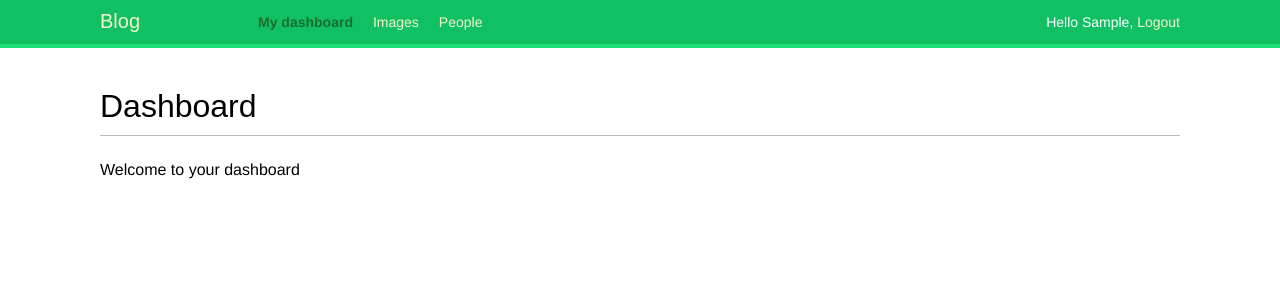
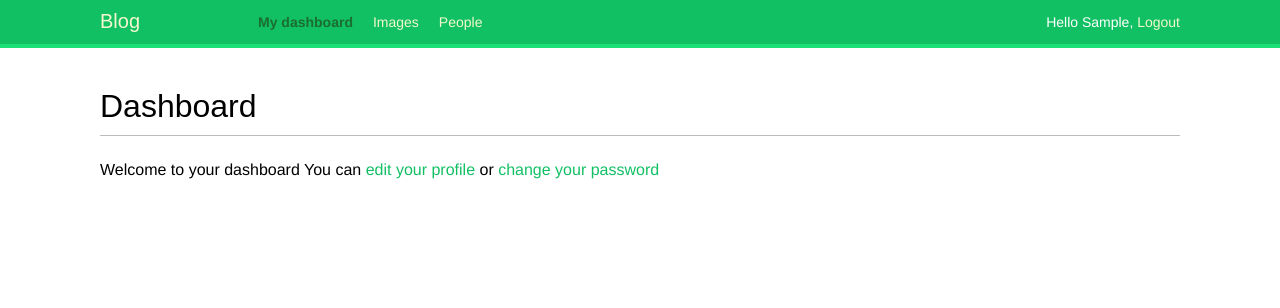
Before and after one commit to prace-prc/djangoPractice_2, a Django app: page /account/ in a window 1280 px wide. Shown: the top 308 px of the page. Run offline with Django 4.2, Linux system fonts and the light colour scheme; the visitor is signed in with stand-in values (Sample User, id 1); some web fonts are replaced.

Commit message:
[기능 작성] 프로필 수정 뷰 템플릿에 표시

```diff
--- a/account/templates/account/dashboard.html
+++ b/account/templates/account/dashboard.html
@@ -2,5 +2,6 @@
 {% block title %}Dashboard{% endblock %}
 {% block content %}
     <h1>Dashboard</h1>
-    <p>Welcome to your dashboard</p>
+    <p>Welcome to your dashboard You can <a href="{% url "edit" %}">edit your profile</a> or <a
+            href="{% url "password_change" %}">change your password</a></p>
 {% endblock %}
--- a/account/urls.py
+++ b/account/urls.py
@@ -23,4 +23,5 @@ urlpatterns = [
     path('', include('django.contrib.auth.urls')),
     path('', views.dashboard, name='dashboard'),
     path('register/', views.register, name='register'),
+    path('edit/', views.edit, name='edit'),
 ]
--- a/account/views.py
+++ b/account/views.py
@@ -3,7 +3,7 @@ from django.contrib.auth.decorators import login_required
 from django.http import HttpResponse
 from django.shortcuts import render
 from .models import Profile
-from .forms import LoginForm, UserRegistrationForm
+from .forms import LoginForm, UserRegistrationForm, UserEditForm, ProfileEditForm
 
 
 # Create your views here.
@@ -51,3 +51,18 @@ def register(request):
     return render(request,
                   'account/register.html',
                   {'user_form': user_form})
+
+
+@login_required
+def edit(request):
+    if request.method == 'POST':
+        user_form = UserEditForm(instance=request.user, data=request.POST)
+        profile_form = ProfileEditForm(instance=request.user.profile, data=request.POST, files=request.FILES)
+        if user_form.is_valid() and profile_form.is_valid():
+            user_form.save()
+            profile_form.save()
+    else:
+        user_form = UserEditForm(instance=request.user)
+        profile_form = ProfileEditForm(instance=request.user.profile)
+
+    return render(request, 'account/edit.html', {'user_form': user_form, 'profile_form': profile_form})
```
Also changed, not shown: account/templates/account/edit.html (added, +12 -0 lines).
